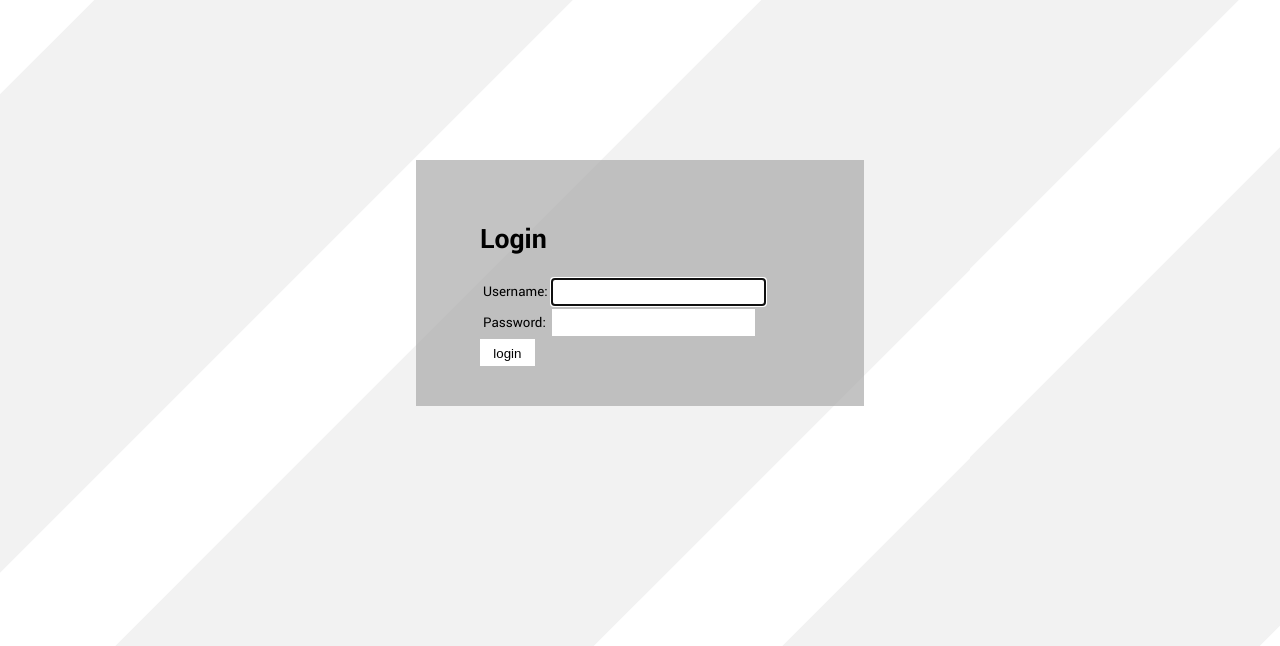
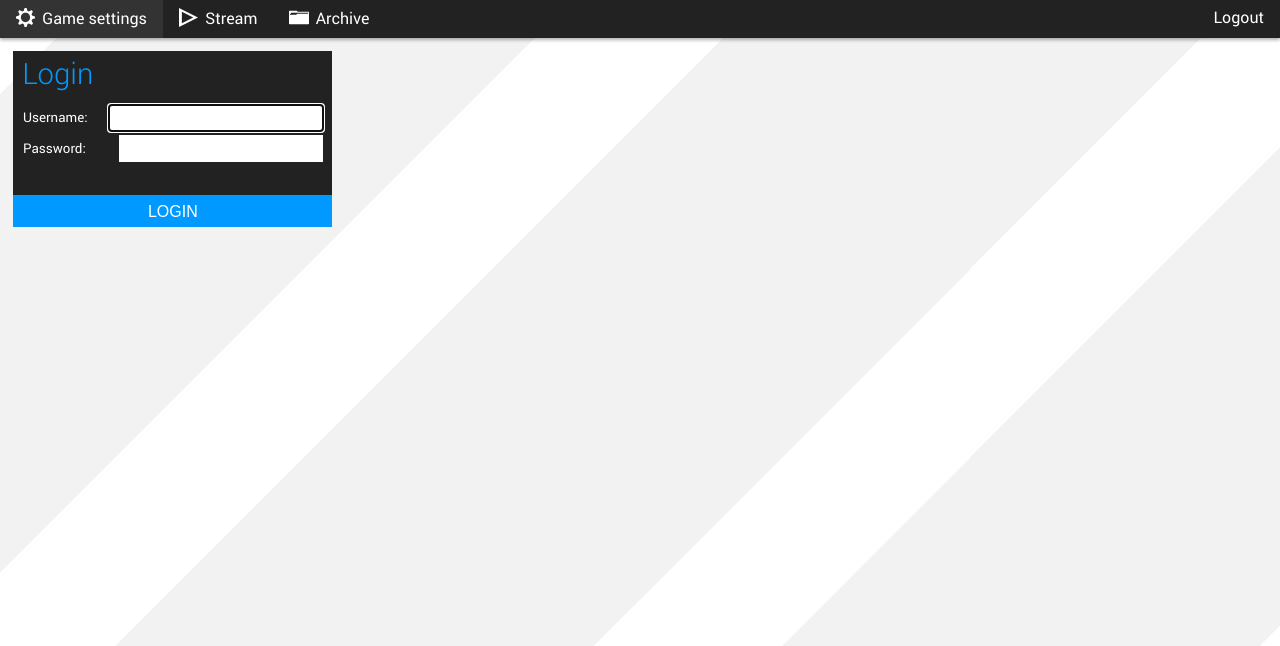
Before and after one commit to laser-game/manager, a Django app: page /login in a window 1280 px wide. Shown: the top 646 px of the page. Run offline with Django 3.2, Linux system fonts and the light colour scheme; parts of the project's set-up code (start-up, migrations or seed data) failed here and were passed over.

Commit message:
updated login form

```diff
--- /dev/null
+++ b/lgm/templates/registration/form.html
@@ -0,0 +1,47 @@
+{% extends 'web/widget.html' %}
+{% load static %}
+{% load utils %}
+{% load i18n %}
+
+{% block name %}
+    {% trans "Login" %}
+{% endblock %}
+
+
+{% block content %}
+    <form method="post" action="{% url 'web:login' %}">
+        {% csrf_token %}
+        <table>
+            <tr>
+                <td align="left">{{ form.username.label_tag }}</td>
+                <td align="right">{{ form.username }}</td>
+            </tr>
+            <tr>
+                <td align="left">{{ form.password.label_tag }}</td>
+                <td align="right">{{ form.password }}</td>
+            </tr>
+        </table>
+        <table>
+            <tr><td>
+                {% if form.errors %}
+                    <p>Your username and password didn't match. Please try again.</p>
+                {% endif %}
+
+                {% if next %}
+                    {% if user.is_authenticated %}
+                        <p>Your account doesn't have access to this page. To proceed,
+                            please login with an account that has access.</p>
+                    {% else %}
+                        <p>Please login to see this page.</p>
+                    {% endif %}
+                {% endif %}
+            </td></tr>
+            <tr><td>
+                {# Assumes you setup the password_reset view in your URLconf <p><a href="{% url 'password_reset' %}">Lost password?</a></p> #}
+            </td></tr>
+        </table>
+
+        <input type="submit" value="LOGIN" style="width: 100%;"/>
+        <input type="hidden" name="next" value="{{ next }}"/>
+    </form>
+{% endblock %}
--- a/lgm/templates/registration/login.html
+++ b/lgm/templates/registration/login.html
@@ -1,38 +1,6 @@
 {% extends "web/base.html" %}
 {% load i18n %}
-{% block body %}
-    <div class="login-form">
-        <h1>{% trans "Login" %}</h1>
-        {% if form.errors %}
-            <p>Your username and password didn't match. Please try again.</p>
-        {% endif %}
 
-        {% if next %}
-            {% if user.is_authenticated %}
-                <p>Your account doesn't have access to this page. To proceed,
-                    please login with an account that has access.</p>
-            {% else %}
-                <p>Please login to see this page.</p>
-            {% endif %}
-        {% endif %}
-
-        <form method="post" action="{% url 'web:login' %}">
-            {% csrf_token %}
-            <table>
-                <tr>
-                    <td>{{ form.username.label_tag }}</td>
-                    <td>{{ form.username }}</td>
-                </tr>
-                <tr>
-                    <td>{{ form.password.label_tag }}</td>
-                    <td>{{ form.password }}</td>
-                </tr>
-            </table>
-
-            <input type="submit" value="login"/>
-            <input type="hidden" name="next" value="{{ next }}"/>
-        </form>
-
-        {# Assumes you setup the password_reset view in your URLconf <p><a href="{% url 'password_reset' %}">Lost password?</a></p> #}
-    </div>
+{% block col-1 %}
+    {% include 'registration/form.html' %}
 {% endblock %}
--- a/lgm/web/static/web/css/gui.css
+++ b/lgm/web/static/web/css/gui.css
@@ -22,7 +22,8 @@ input[type=number] {
     text-align: right;
 }
 
-input[type=button] {
+input[type=button],
+input[type=submit] {
     color: #fff;
     font-size: 1.2em;
     text-decoration: none;
@@ -31,11 +32,14 @@ input[type=button] {
 }
 
 input[type=button]:hover,
-input[type=button]:focus {
+input[type=button]:focus,
+input[type=submit]:hover,
+input[type=submit]:focus {
     background: #00C2FF;
 }
 
-input[type=button]:active {
+input[type=button]:active,
+input[type=submit]:active {
     background: #00CCFF;
 }
 
--- a/lgm/web/templates/web/base.html
+++ b/lgm/web/templates/web/base.html
@@ -9,7 +9,7 @@
     {% endblock %}
     <script>
         $(document).ready(function () {
-            MenuActiveUnderline('#{% block menu %}archive{% endblock %}');
+            MenuActiveUnderline('#{% block menu %}{% endblock %}');
         });
     </script>
 </head>
```
